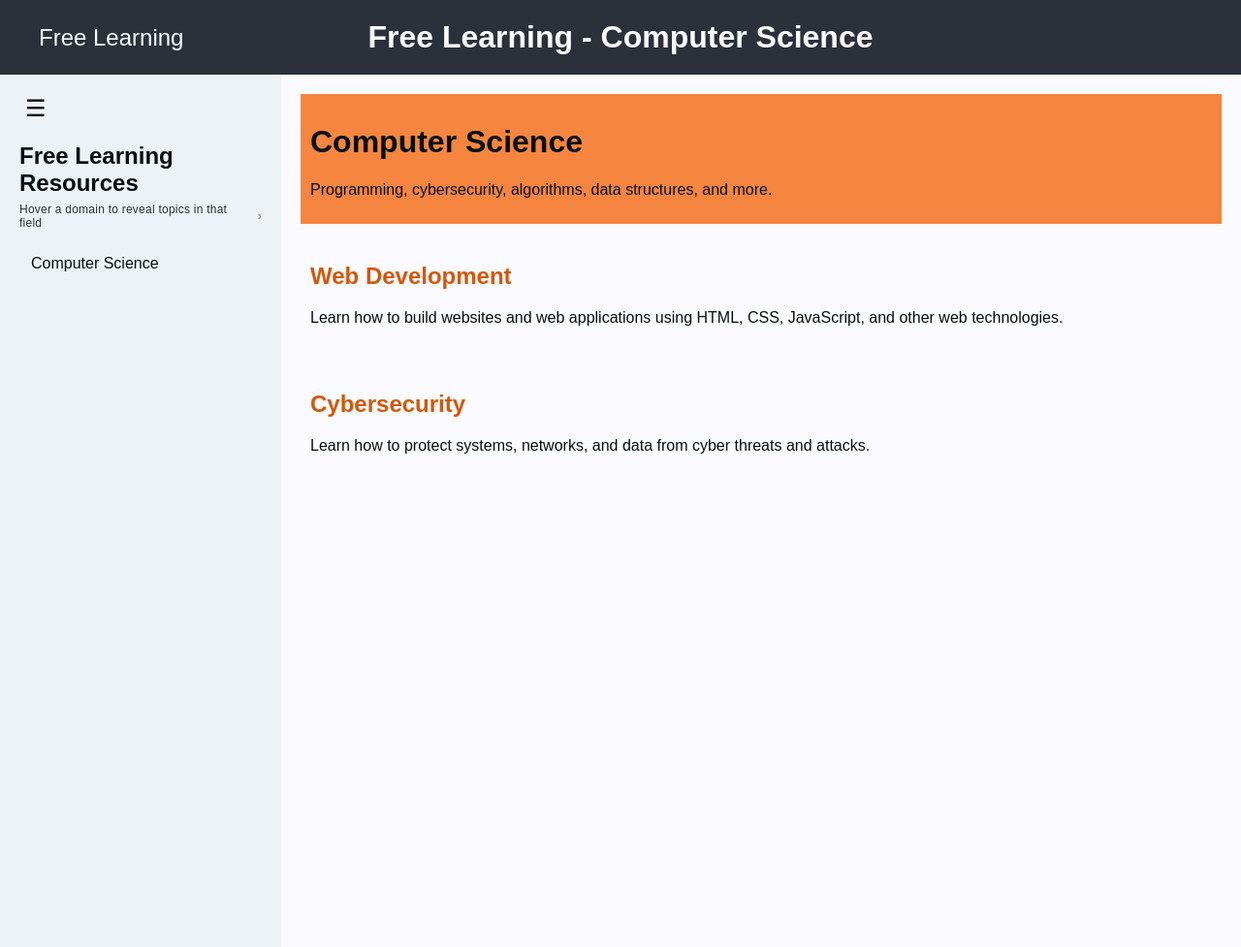
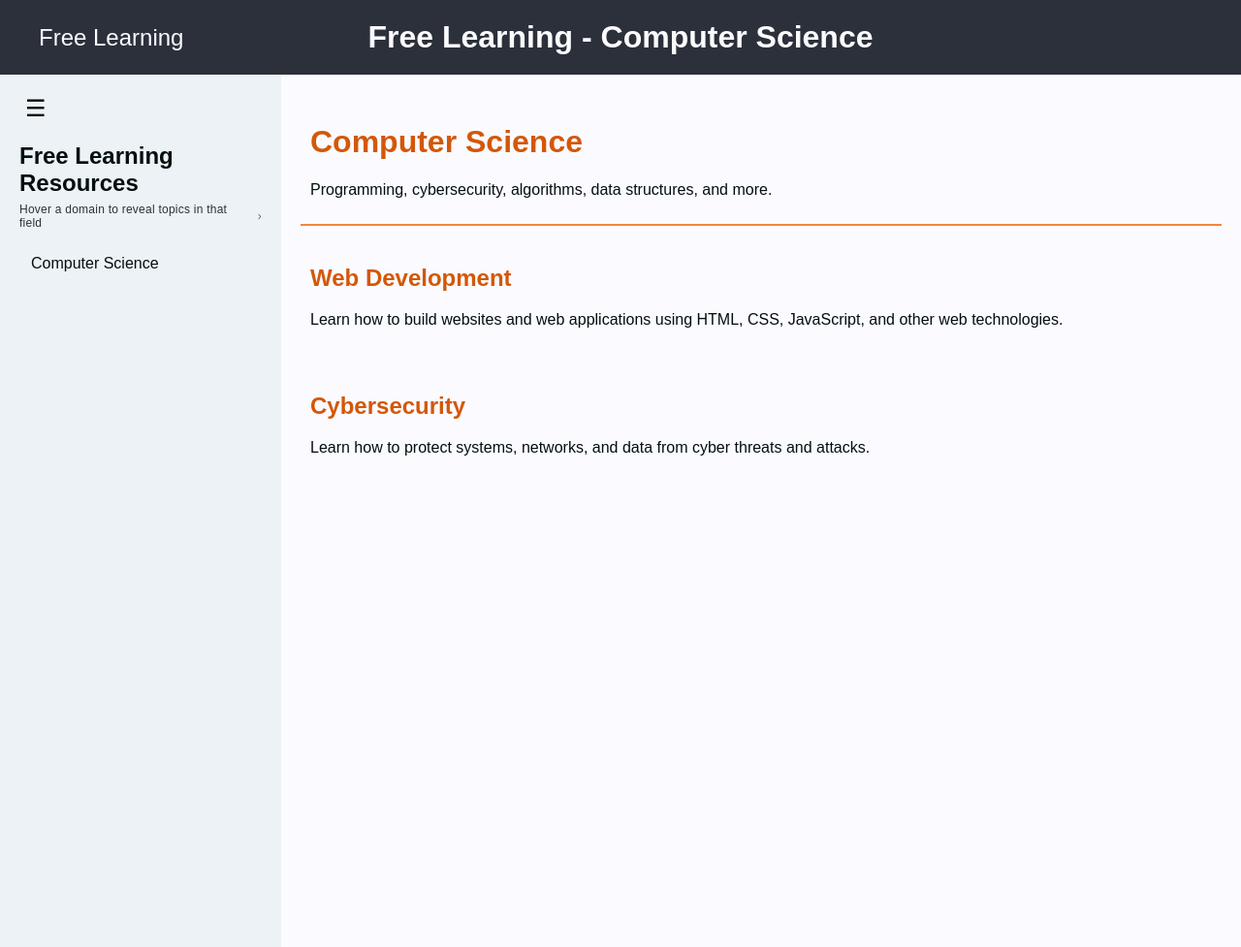
Before and after one commit to indi-c/indi-c.github.io, a Jekyll site: the page built from _learning/cs.html, in a window 1280 px wide. Shown: the whole page at 97% size. Built offline with Jekyll 4.4.1, drawn with Linux system fonts in a browser that asks for light colours.

Commit message:
changed styling

```diff
--- a/_includes/freelearningtopictitle.html
+++ b/_includes/freelearningtopictitle.html
@@ -1,4 +1,4 @@
-<div class="freelearningcontent" style="background-color: #f5853f; padding: 10px; margin-bottom: 10px;">
-    <h1><a href="{{ include.url }}" style="color: #040f0f;">{{ include.title }}</a></h1>
+<div class="freelearningcontent" style="background-color: #fbfbff; padding: 10px; margin-bottom: 10px; border-bottom: 2px solid #f5853f;">
+    <h1><a href="{{ include.url }}">{{ include.title }}</a></h1>
     <p>{{ include.description }}</p>
 </div>
```
